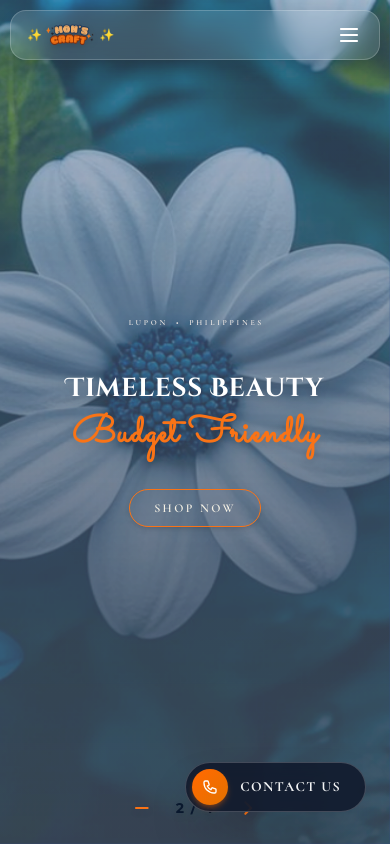
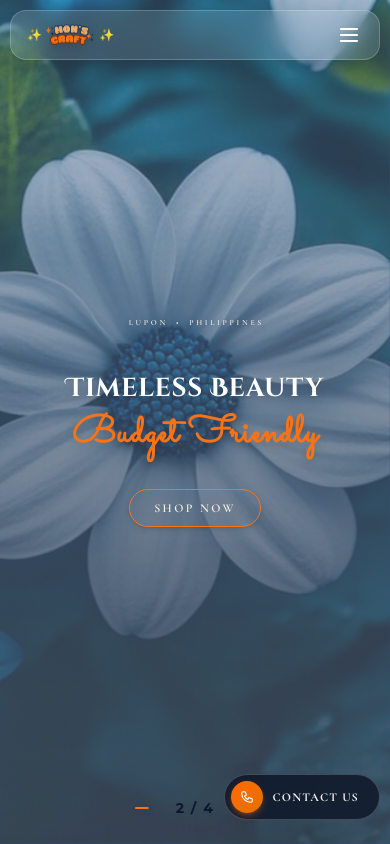
Before and after one commit to LaurenJaySenajonon/flower-shop-website, a Next.js app: page / in a window 390 px wide. Shown: the top 844 px of the page. Built offline with nearby package versions, Linux system fonts and the light colour scheme; a web font is replaced by a local one.

Commit message:
Update website

```diff
--- a/src/app/layout.js
+++ b/src/app/layout.js
@@ -60,7 +60,6 @@ const cormorant = Cormorant_Garamond({
   display: 'swap',
 });
 
-// Added Cinzel Decorative
 const cinzel = Cinzel_Decorative({
   subsets: ['latin'],
   weight: ['400', '700'],
@@ -72,6 +71,13 @@ const siteUrl = 'https://monscraft.netlify.app';
 
 export const metadata = {
   metadataBase: new URL(siteUrl),
+
+  // 🔹 ADDED TAB LOGO / FAVICON CONFIGURATION
+  icons: {
+    icon: '/images/Logo.png',
+    shortcut: '/images/Logo.png',
+    apple: '/images/Logo.png',
+  },
 
   title: {
     default: "Mon's Craft | Handcrafted Floral Boutique in Lupon",
--- a/src/components/BackgroundSlider.js
+++ b/src/components/BackgroundSlider.js
@@ -54,7 +54,7 @@ export default function BackgroundSlider() {
 
       {/* Visual overlays */}
       <div
-        className="pointer-events-none absolute inset-0 z-10 bg-gradient-to-b from-blue-300/30 to-white/15"
+        className="pointer-events-none absolute inset-0 z-10 bg-linear-to-b from-blue-300/30 to-white/15"
         aria-hidden="true"
       />
       <div
@@ -77,7 +77,7 @@ export default function BackgroundSlider() {
         </button>
 
         {/* Counter (X / Y) in Dark Blue */}
-        <span className="font-[family-name:var(--font-sans)] text-sm sm:text-base font-bold text-[#0a192f] tracking-widest whitespace-nowrap drop-shadow-md">
+        <span className="`font-sans` text-sm sm:text-base font-bold text-[#0a192f] tracking-widest whitespace-nowrap drop-shadow-md">
           {currentIndex + 1} / {images.length}
         </span>
 
--- a/src/components/ContactButton.js
+++ b/src/components/ContactButton.js
@@ -16,15 +16,15 @@ export default function ContactButton() {
 
   return (
     <>
-      {/* Floating Pill Button matching your design */}
+      {/* Floating Pill Button - Matched right offset with Navbar horizontal padding */}
       <button
         onClick={() => setIsModalOpen(true)}
-        className="fixed bottom-8 right-6 md:right-12 z-40 bg-[#0f172a]/85 backdrop-blur-md text-white border border-white/20 rounded-full p-1.5 pr-6 flex items-center gap-3 shadow-2xl hover:scale-105 hover:border-orange-500/50 hover:shadow-orange-500/20 transition-all duration-300 group"
+        className="fixed bottom-6 right-2.5 xs:right-4 sm:right-8 sm:bottom-8 z-40 bg-[#0f172a]/85 backdrop-blur-md text-white border border-white/20 rounded-full p-1.5 pr-5 sm:pr-6 flex items-center gap-2.5 sm:gap-3 shadow-2xl hover:scale-105 hover:border-orange-500/50 hover:shadow-orange-500/20 transition-all duration-300 group"
         aria-label="Open contact information"
       >
         {/* Orange Circular Phone Icon */}
-        <span className="w-9 h-9 bg-gradient-to-br from-orange-500 to-amber-600 text-white rounded-full flex items-center justify-center shadow-md shadow-orange-500/30 group-hover:scale-110 transition-transform duration-300">
-          <svg className="w-4 h-4" fill="none" stroke="currentColor" viewBox="0 0 24 24">
+        <span className="w-8 h-8 sm:w-9 sm:h-9 bg-gradient-to-br from-orange-500 to-amber-600 text-white rounded-full flex items-center justify-center shadow-md shadow-orange-500/30 group-hover:scale-110 transition-transform duration-300">
+          <svg className="w-3.5 h-3.5 sm:w-4 sm:h-4" fill="none" stroke="currentColor" viewBox="0 0 24 24">
             <path
               strokeLinecap="round"
               strokeLinejoin="round"
@@ -35,7 +35,7 @@ export default function ContactButton() {
         </span>
 
         {/* Cormorant Serif Text */}
-        <span className={`${cormorant.className} text-sm md:text-base font-bold tracking-widest text-white/95 uppercase`}>
+        <span className={`${cormorant.className} text-xs sm:text-base font-bold tracking-widest text-white/95 uppercase`}>
           CONTACT US
         </span>
       </button>
--- a/src/components/Hero.js
+++ b/src/components/Hero.js
@@ -14,7 +14,8 @@ export default function Hero() {
         <div className="flex flex-col items-center justify-center w-full">
           {/* Subtitle / Location Tag */}
           <p className="font-[family-name:var(--font-cormorant)] flex items-center justify-center text-center w-full text-[2vw] sm:text-xs md:text-sm lg:text-base text-[#efe9e5] font-semibold tracking-[0.35em] sm:tracking-[0.4em] uppercase mb-4 sm:mb-6 md:mb-8 drop-shadow-md pl-[0.35em] sm:pl-[0.4em]">
-            LUPON <span className="text-[#efe9e5] mx-2 sm:mx-3">•</span> PHILIPPINES
+            LUPON <span className="text-[#efe9e5] mx-2 sm:mx-3">•</span>{" "}
+            PHILIPPINES
           </p>
 
           {/* Main Headline - Cinzel Decorative */}
@@ -30,7 +31,7 @@ export default function Hero() {
           </h2>
         </div>
 
-        {/* Call to Action Button */}
+
         <div className="mt-8 sm:mt-10 md:mt-12 relative inline-block">
           <button
             type="button"
```
Lines whose indentation alone changed are shown as unchanged.
